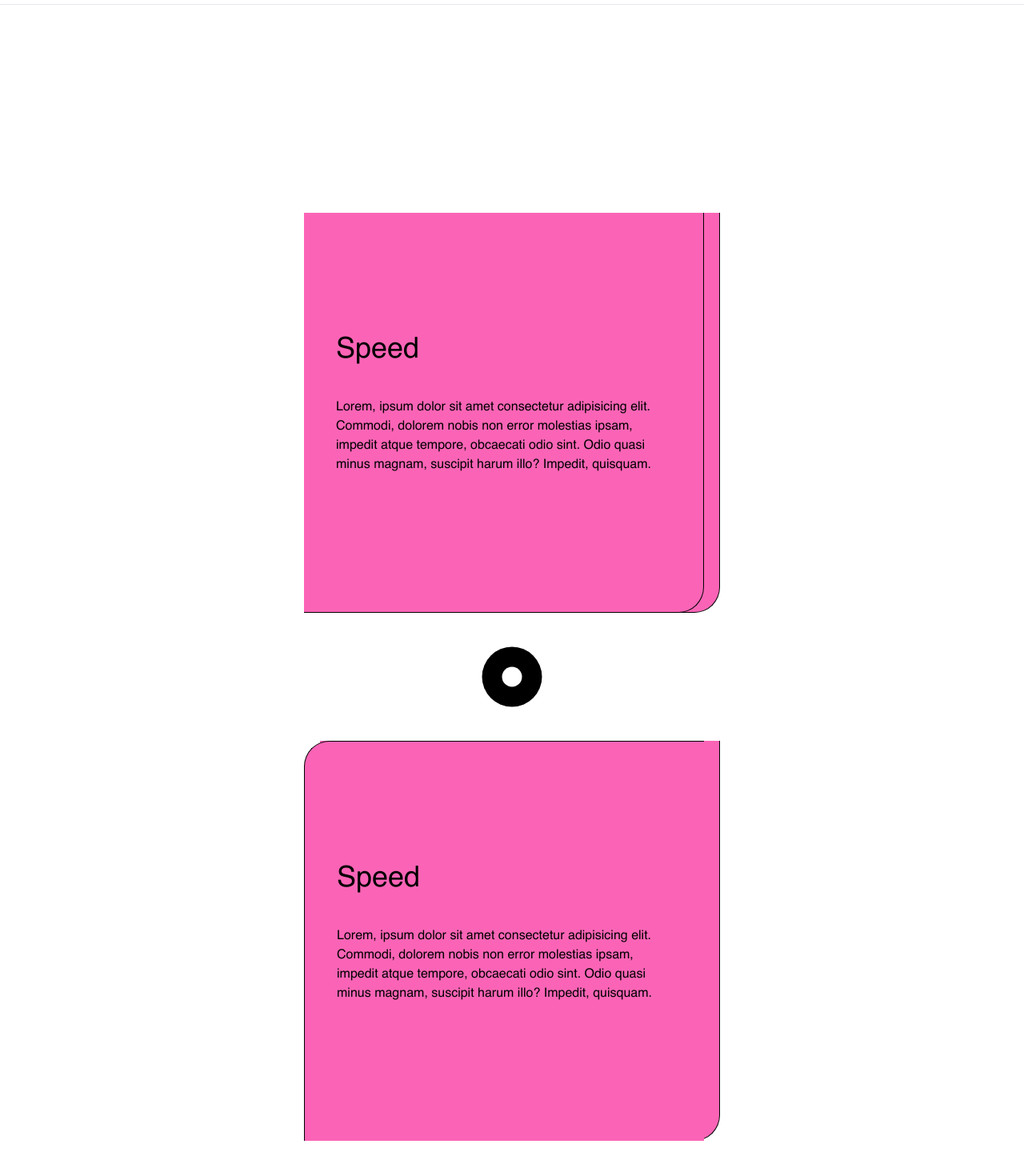
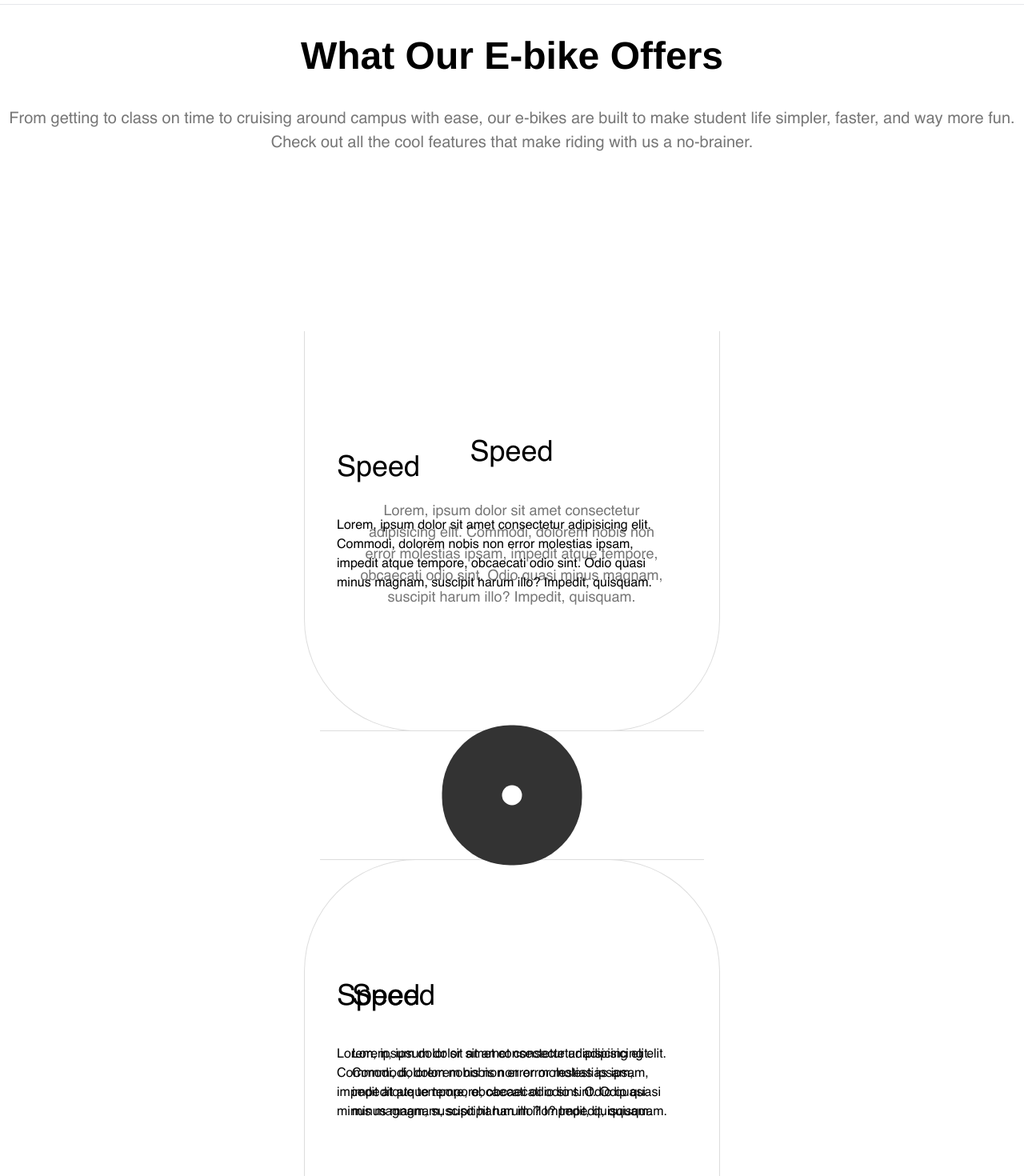
Before and after one commit to knoy00/LuxeDriveGo_New, a React (Vite) app: page /ElectricBike in a window 1280 px wide. Shown: the part 3900-5370 px from the top of the page at 80% size. Built offline with nearby package versions, Linux system fonts and the light colour scheme.

Commit message:
Electric Bike Page

```diff
--- a/src/pages/Animate.jsx
+++ b/src/pages/Animate.jsx
@@ -14,18 +14,24 @@ function Animate() {
     const scale = useTransform(scrollYProgress, [0, 1], [0.5, 50.5]);
   return (
     <div>
-        <div ref={ref} className=' relative w-full h-[200vh] flex justify-center items-center overflow-hidden'>
+        <div className='text-center'>
+            <h1 className='text-5xl font-semibold mb-10'>What Our E-bike Offers</h1>
+
+            <p className='text-[20px] text-[#777]'>From getting to class on time to cruising around campus with ease, our e-bikes are built to make student life simpler, faster, and way more fun. <br /> Check out all the cool features that make riding with us a no-brainer.</p>
+        </div>
+        <div ref={ref} className=' relative w-full h-[200vh] flex justify-center items-center overflow-hidden font-helvetica'>
+
             <div className='absolute left-100 flex flex-col space-y-40 w-[500px]'>
-                <div className='border-b border-black border-r rounded-br-4xl pr-5 pb-5 bg-pink-400 h-[500px] flex justify-center items-center'>
+                <div className='border-b border-[#ddd] border-r rounded-br-[140px] pr-5 pb-5  h-[500px] flex justify-center items-center text-center'>
                     <div className='px-10'>
                         <h1 className='text-4xl mb-10'>Speed</h1>
-                        <p>
+                        <p className='text-[18px] text-[#777]'>
                             Lorem, ipsum dolor sit amet consectetur      adipisicing elit. Commodi, dolorem nobis non error molestias ipsam, impedit atque tempore, obcaecati odio sint. Odio quasi minus magnam, suscipit harum illo? Impedit, quisquam.
                         </p>
                     </div>
 
                 </div>
-                <div className='border-b border-black border-r rounded-br-4xl pr-5 pb-5 bg-pink-400 h-[500px] flex justify-center items-center'>
+                <div className='border-t border-[#ddd] border-r rounded-tr-[140px] pr-5 pb-5  h-[500px] flex justify-center items-center'>
                     <div className='px-10'>
                         <h1 className='text-4xl mb-10'>Speed</h1>
                         <p>
@@ -36,13 +42,13 @@ function Animate() {
                 </div>
 
             </div>
-            <motion.div className=' bg-black w-[150px] h-[150px] rounded-[90px] flex justify-center items-center' style={{scale}}>
+            <motion.div className='z-5 bg-[#333] w-[350px] h-[350px] rounded-[170px] flex justify-center items-center' style={{scale}}>
                 <div className='bg-white w-[50px] h-[50px] rounded-4xl'>
 
                 </div>
             </motion.div>
             <div className='absolute right-100 flex flex-col space-y-40 w-[500px]'>
-                <div className='border-b border-black border-r rounded-br-4xl pr-5 pb-5 bg-pink-400 h-[500px] flex justify-center items-center'>
+                <div className='border-b border-[#ddd] border-l rounded-bl-[140px] pr-5 pb-5 h-[500px] flex justify-center items-center'>
                     <div className='px-10'>
                         <h1 className='text-4xl mb-10'>Speed</h1>
                         <p>
@@ -51,7 +57,7 @@ function Animate() {
                     </div>
 
                 </div>
-                <div className='border-t border-black border-l rounded-tl-4xl pr-5 pb-5 bg-pink-400 h-[500px] flex justify-center items-center'>
+                <div className='border-t border-[#ddd] border-l rounded-tl-[140px] pr-5 pb-5  h-[500px] flex justify-center items-center'>
                     <div className='px-10'>
                         <h1 className='text-4xl mb-10'>Speed</h1>
                         <p>
```
